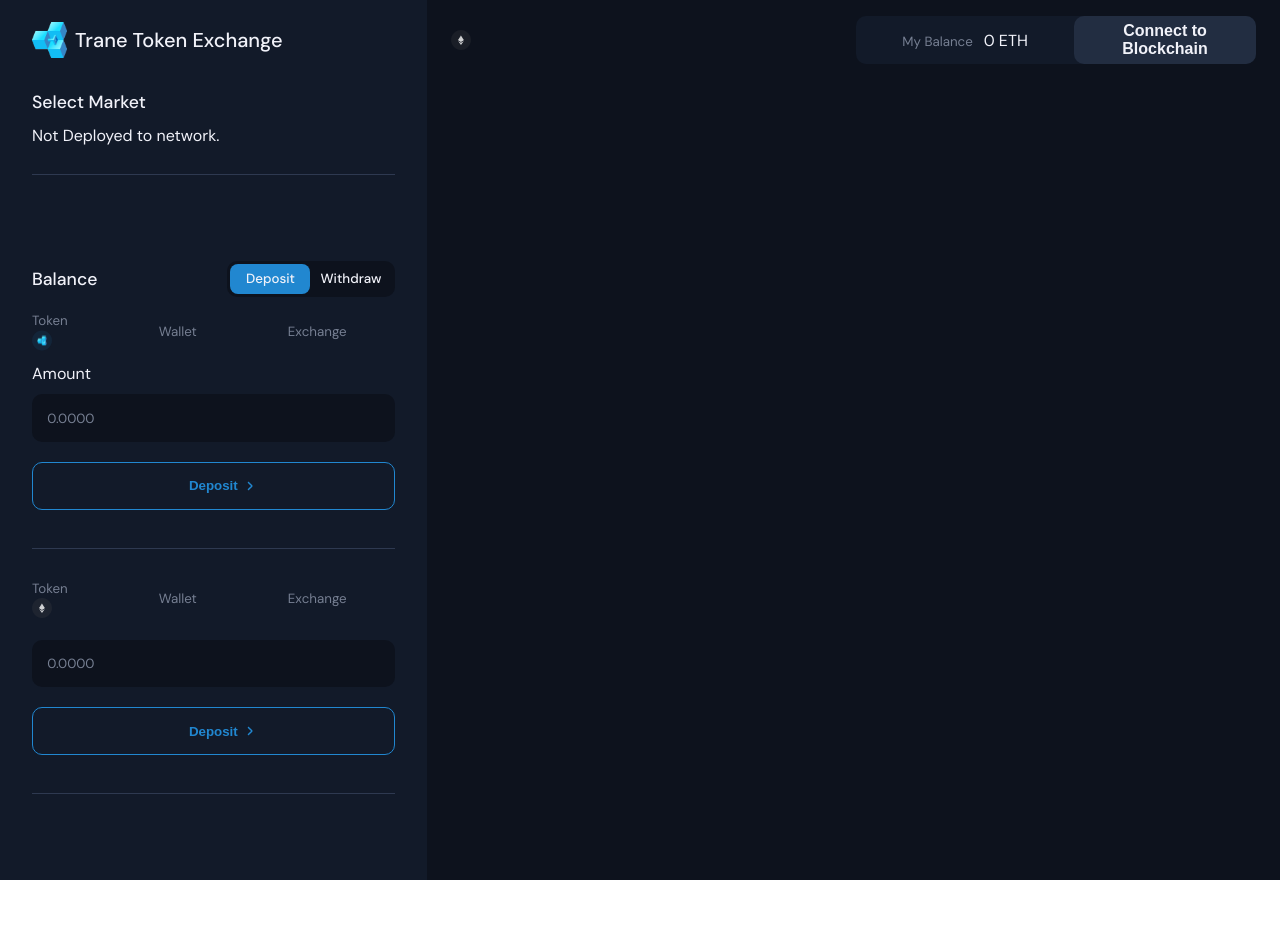
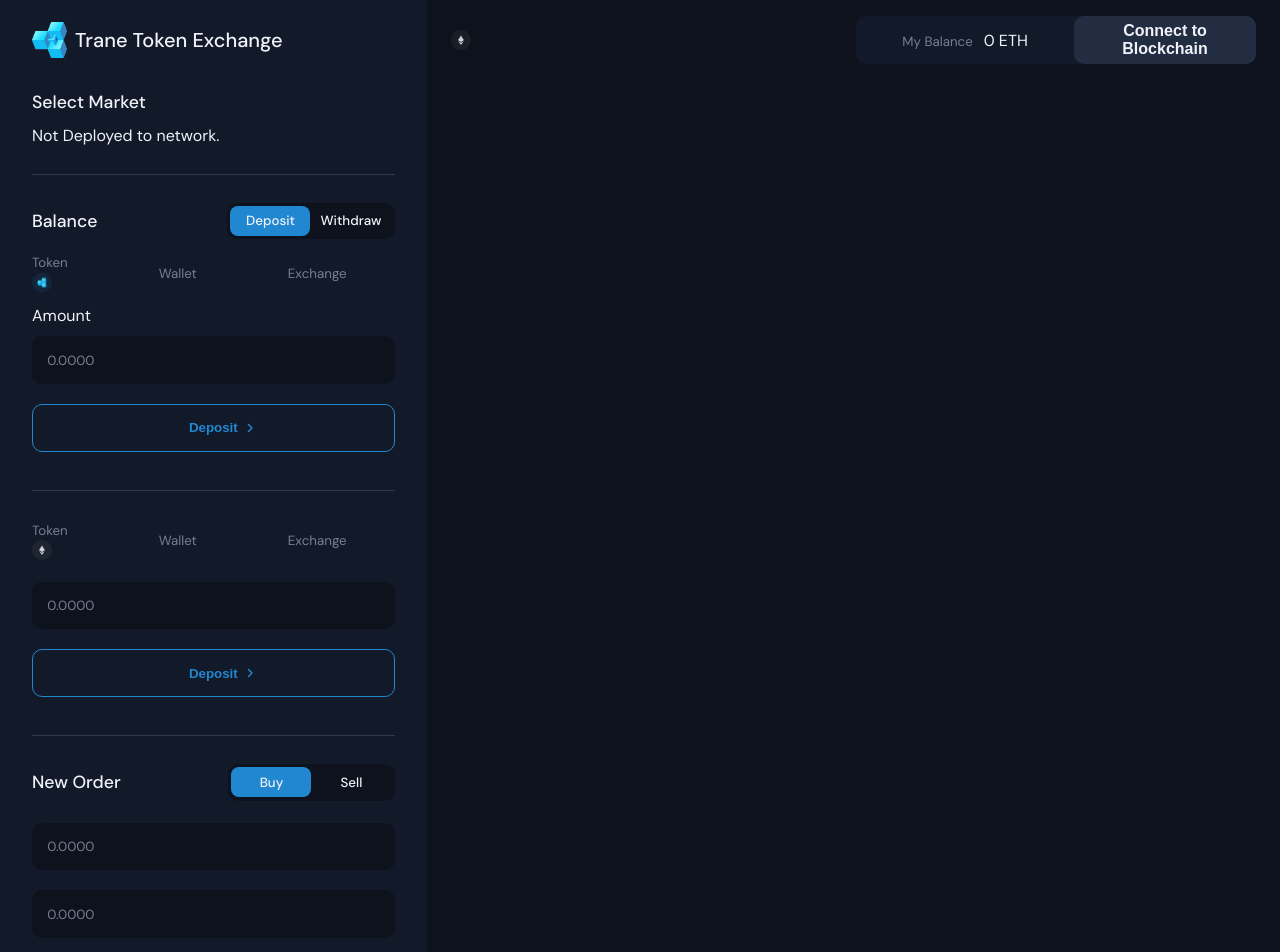
Before and after one commit to trane7776/token-exchange-market, a React (Create React App) app: page / in a window 1280 px wide. Shown: the top 952 px of the page. Before the commit the page ends 880 px from the top, so only its background shows below. Built offline with nearby package versions, Linux system fonts and the light colour scheme.

Commit message:
configured order form

```diff
--- a/src/App.js
+++ b/src/App.js
@@ -15,6 +15,7 @@ import {
 import Navbar from './components/Navbar';
 import Markets from './components/Markets';
 import Balance from './components/Balance';
+import Order from './components/Order';
 function App() {
   const dispatch = useDispatch();
 
@@ -68,7 +69,7 @@ function App() {
 
           <Balance />
 
-          {/* Order */}
+          <Order />
         </section>
         <section className="exchange-section-right grid">
           {/* PriceChart */}
--- /dev/null
+++ b/src/components/Order.jsx
@@ -0,0 +1,74 @@
+import { useState, useRef } from 'react';
+
+const Order = () => {
+  const [amount, setAmount] = useState(0);
+  const [price, setPrice] = useState(0);
+  const [isBuy, setIsBuy] = useState(true);
+  const [isSell, setIsSell] = useState(false);
+  const buyRef = useRef(null);
+  const sellRef = useRef(null);
+
+  const buyHandler = (e) => {
+    e.preventDefault();
+    console.log('Buy', amount, price);
+  };
+
+  const sellHandler = (e) => {
+    e.preventDefault();
+    console.log('Sell', amount, price);
+  };
+
+  const tabHandler = (e) => {
+    if (e.target === buyRef.current) {
+      buyRef.current.classList.add('tab-active');
+      sellRef.current.classList.remove('tab-active');
+      setIsBuy(true);
+      setIsSell(false);
+    } else {
+      buyRef.current.classList.remove('tab-active');
+      sellRef.current.classList.add('tab-active');
+      setIsBuy(false);
+      setIsSell(true);
+    }
+  };
+
+  return (
+    <div className="component exchange-orders">
+      <div className="component-header flex-between">
+        <h2>New Order</h2>
+        <div className="tabs">
+          <button className="tab tab-active" ref={buyRef} onClick={tabHandler}>
+            Buy
+          </button>
+          <button className="tab" ref={sellRef} onClick={tabHandler}>
+            Sell
+          </button>
+        </div>
+      </div>
+
+      <form onSubmit={isBuy ? buyHandler : sellHandler}>
+        <input
+          type="text"
+          id="amount"
+          placeholder="0.0000"
+          onChange={(e) => setAmount(e.target.value)}
+          value={amount === 0 ? '' : amount}
+        />
+
+        <input
+          type="text"
+          id="price"
+          placeholder="0.0000"
+          onChange={(e) => setPrice(e.target.value)}
+          value={price === 0 ? '' : price}
+        />
+
+        <button className="button button-filled" type="submit">
+          {isBuy ? <span>Buy</span> : <span>Sell</span>}
+        </button>
+      </form>
+    </div>
+  );
+};
+
+export default Order;
```
